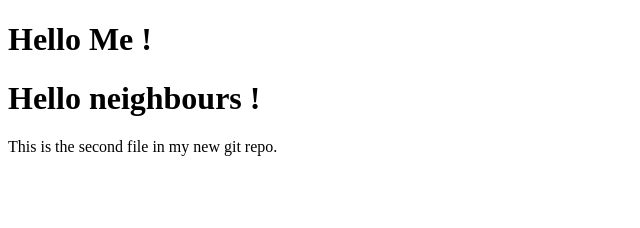
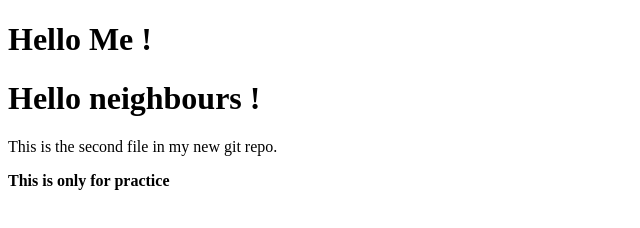
Before and after one commit to chetima12/devops, a plain HTML site: page index.html in a window 1280 px wide. Shown: the whole page, without its empty margins (0-640 px from the left). Drawn offline with Linux system fonts and the light colour scheme.

Commit message:
Added a line

```diff
--- a/index.html
+++ b/index.html
@@ -10,5 +10,6 @@
     <h1>Hello neighbours !</h1>
 
     <p>This is the second file in my new git repo.</p>
+    <strong>This is only for practice</strong>
 </body>
 </html>
```
